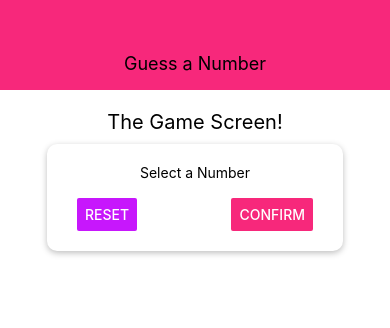
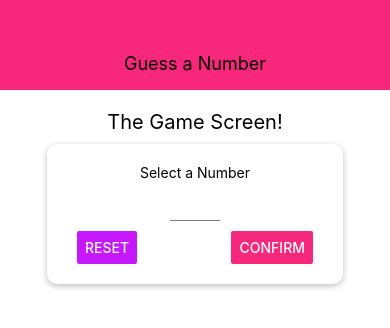
Before and after one commit to nguyentu9/test_rn, a React Native app: screen / in a window 390 px wide. Shown: the top 328 px of the page. Built offline with nearby package versions, Linux system fonts and the light colour scheme.

Commit message:
4 - 11. Configuring & Styling a TextInput

```diff
--- /dev/null
+++ b/components/Input.js
@@ -0,0 +1,17 @@
+import React from "react";
+import { StyleSheet, TextInput } from "react-native";
+
+const Input = (props) => {
+  return <TextInput {...props} style={{ ...styles.input, ...props.style }} />;
+};
+
+export default Input;
+
+const styles = StyleSheet.create({
+  input: {
+    height: 30,
+    borderBottomColor: "grey",
+    borderBottomWidth: 1,
+    marginVertical: 10,
+  },
+});
--- a/screens/StartGameScreen.js
+++ b/screens/StartGameScreen.js
@@ -1,6 +1,7 @@
 import React from "react";
-import { Button, StyleSheet, Text, TextInput, View } from "react-native";
+import { Button, StyleSheet, Text, View } from "react-native";
 import Card from "../components/Card";
+import Input from "../components/Input";
 import Colors from "../constants/colors";
 
 const StartGameScreen = () => {
@@ -9,7 +10,14 @@
       <Text style={styles.title}>The Game Screen!</Text>
       <Card style={styles.inputContainer}>
         <Text>Select a Number</Text>
-        <TextInput />
+        <Input
+          style={styles.input}
+          blurOnSubmit
+          autoCapitaline="none"
+          autoCorrect={false}
+          keyboardType="number-pad"
+          maxLength={4}
+        />
         <View style={styles.buttonContainer}>
           <Button title="Reset" onPress={() => {}} color={Colors.accent} />
           <Button title="Confirm" onPress={() => {}} color={Colors.primary} />
@@ -42,4 +50,8 @@
     width: "100%",
     paddingHorizontal: 10,
   },
+  input: {
+    width: 50,
+    textAlign: "center",
+  },
 });
```
